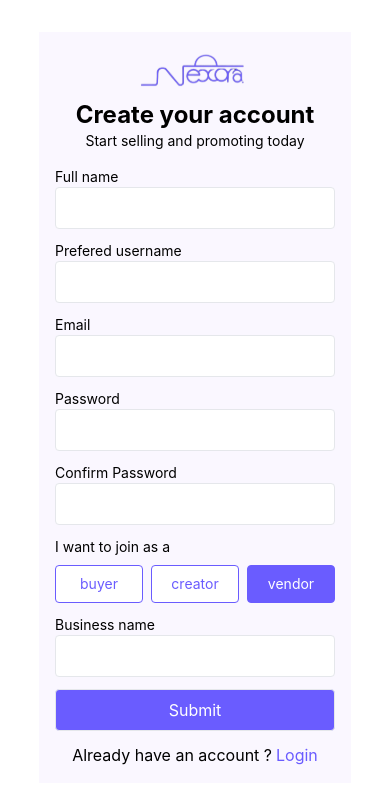
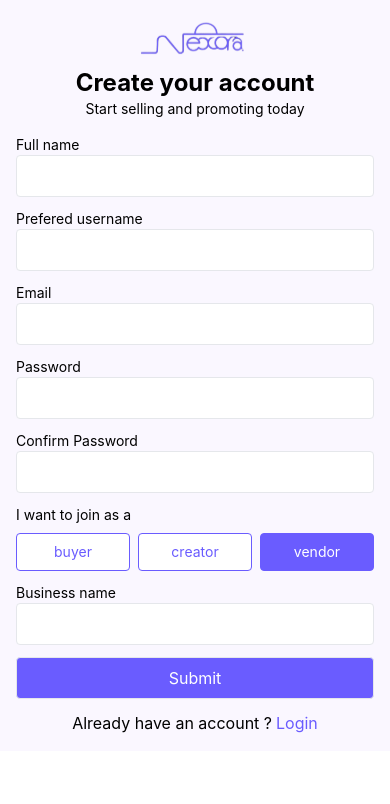
Before and after one commit to Lxfullstack/Nexora, a React (Vite) app: page /register in a window 390 px wide. Shown: the top 804 px of the page. Built offline with nearby package versions, Linux system fonts and the light colour scheme.

Commit message:
added responsiveness to the register button

```diff
--- a/src/pages/Register.jsx
+++ b/src/pages/Register.jsx
@@ -15,7 +15,7 @@ export default function Register() {
 
     return (
         <main className="bg-white">
-            <div className='container mx-auto my-8 p-4 max-w-md w-4/5 bg-(--features-card-bg)'>
+            <div className='container mx-auto md:my-8 p-4 lg:max-w-md md:w-4/5 bg-(--features-card-bg)'>
                 <div className='flex flex-col justify-center items-center mb-4'>
                     <Link to="/"><img src={logo} alt="nexora logo" /></Link>
                     <h1 className="text-2xl font-bold">Create your account</h1>
```
